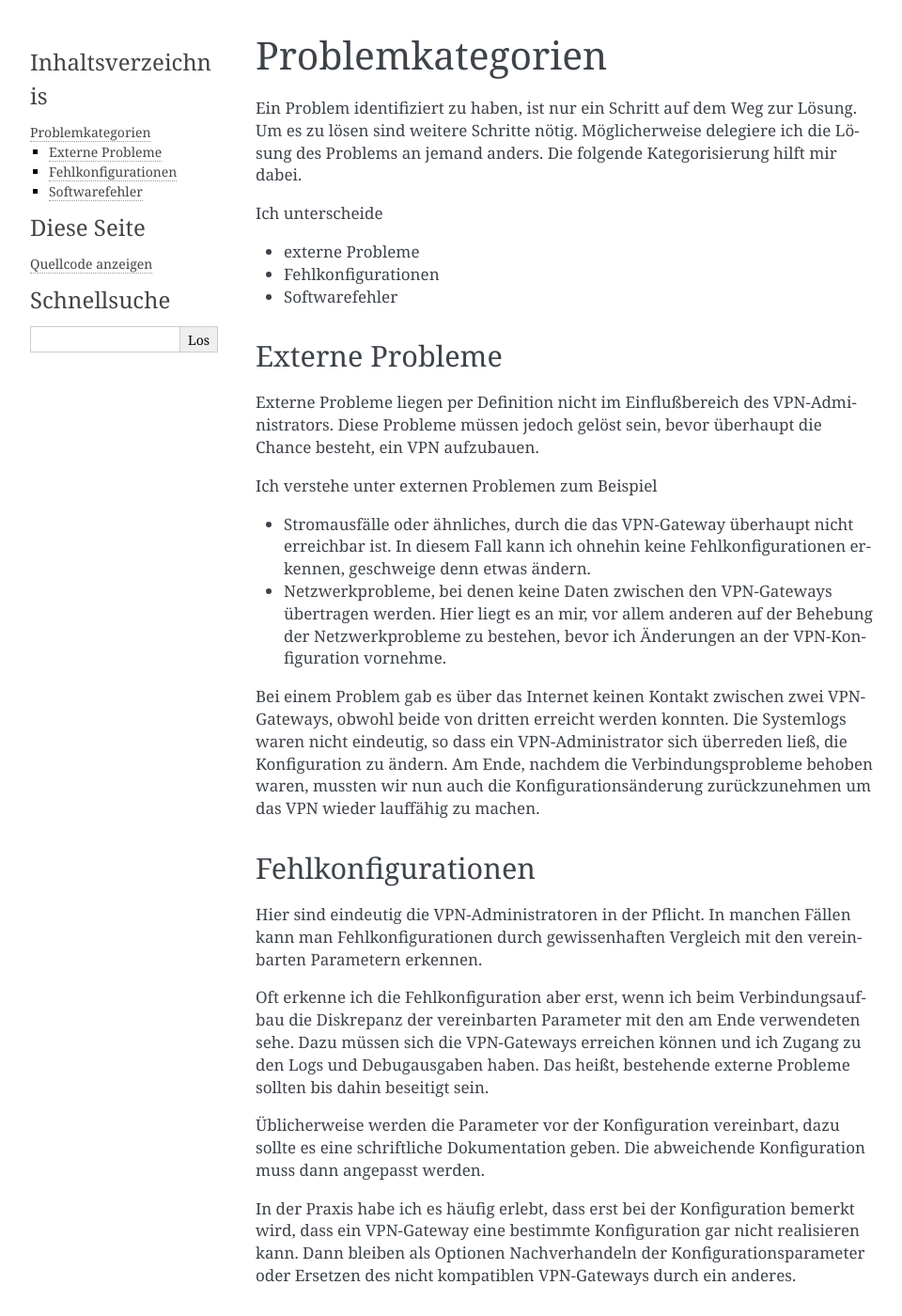
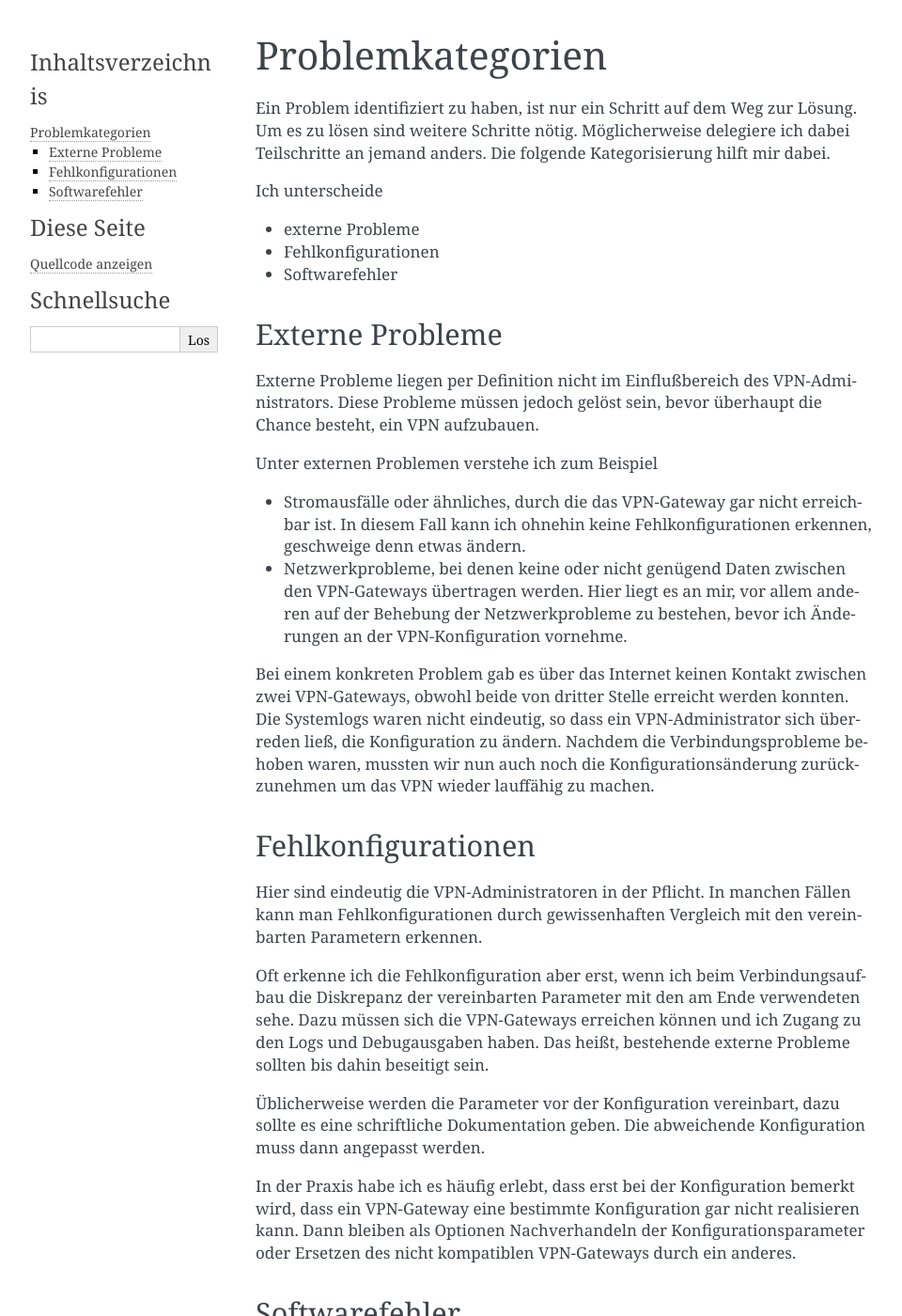
Before and after one commit to matwei-books/Fehlersuche-bei-IPsec-VPN-mit-IKEv2, a Sphinx documentation site: the page built from source/fehler/kategorisierung.rst, in a window 1280 px wide and 1400 px high. Shown: the whole window at 94% size, without its empty margins (148-1108 px from the left). Built offline with Sphinx 7.4.7, drawn with Linux system fonts in a browser that asks for light colours; some of the changed text lies outside the part shown.

Commit message:
Nach laut lesen überarbeitet

```diff
--- a/source/fehler/kategorisierung.rst
+++ b/source/fehler/kategorisierung.rst
@@ -4,8 +4,8 @@ Problemkategorien
 
 Ein Problem identifiziert zu haben,
 ist nur ein Schritt auf dem Weg zur Lösung.
-Um es zu lösen sind weitere Schritte nötig. Möglicherweise
-delegiere ich die Lösung des Problems an jemand anders.
+Um es zu lösen sind weitere Schritte nötig.
+Möglicherweise delegiere ich dabei Teilschritte an jemand anders.
 Die folgende Kategorisierung hilft mir dabei.
 
 Ich unterscheide
@@ -21,28 +21,28 @@ Externe Probleme liegen per Definition nicht im Einflußbereich des
 VPN-Administrators. Diese Probleme müssen jedoch gelöst sein, bevor
 überhaupt die Chance besteht, ein VPN aufzubauen.
 
-Ich verstehe unter externen Problemen zum Beispiel
+Unter externen Problemen verstehe ich zum Beispiel
 
-* Stromausfälle oder ähnliches, durch die das VPN-Gateway überhaupt
+* Stromausfälle oder ähnliches, durch die das VPN-Gateway gar
   nicht erreichbar ist.
   In diesem Fall kann ich ohnehin keine Fehlkonfigurationen erkennen,
   geschweige denn etwas ändern.
 
-* Netzwerkprobleme, bei denen keine Daten zwischen den
-  VPN-Gateways übertragen werden.
+* Netzwerkprobleme, bei denen keine oder nicht genügend Daten
+  zwischen den VPN-Gateways übertragen werden.
   Hier liegt es an mir,
   vor allem anderen auf der Behebung der Netzwerkprobleme zu bestehen,
   bevor ich Änderungen an der VPN-Konfiguration vornehme.
 
-Bei einem Problem gab es
+Bei einem konkreten Problem gab es
 über das Internet keinen Kontakt zwischen zwei VPN-Gateways,
-obwohl beide von dritten erreicht werden konnten.
+obwohl beide von dritter Stelle erreicht werden konnten.
 Die Systemlogs waren nicht eindeutig,
 so dass ein VPN-Administrator sich überreden ließ,
 die Konfiguration zu ändern.
-Am Ende, nachdem die Verbindungsprobleme behoben waren, mussten wir nun
-auch die Konfigurationsänderung zurückzunehmen um das VPN wieder
-lauffähig zu machen.
+Nachdem die Verbindungsprobleme behoben waren,
+mussten wir nun auch noch die Konfigurationsänderung zurückzunehmen
+um das VPN wieder lauffähig zu machen.
 
 Fehlkonfigurationen
 -------------------
```
Also changed, not shown: other parts of source/fehler/kategorisierung.rst (+1 -1 lines).
